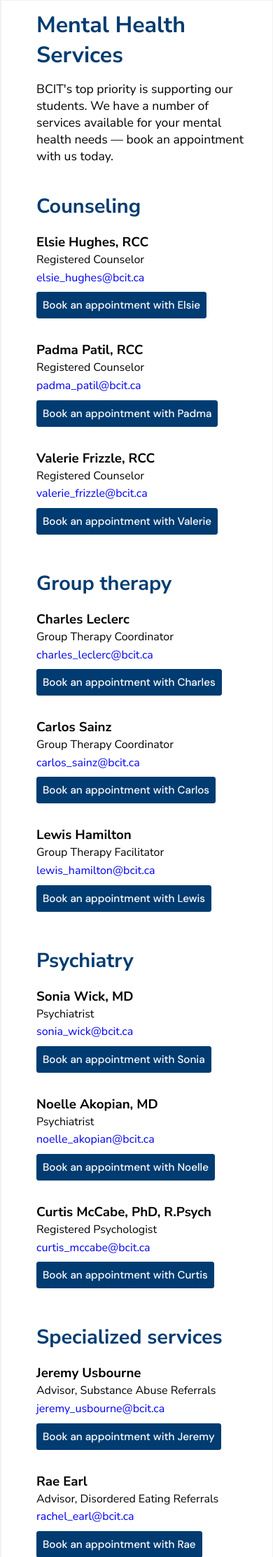
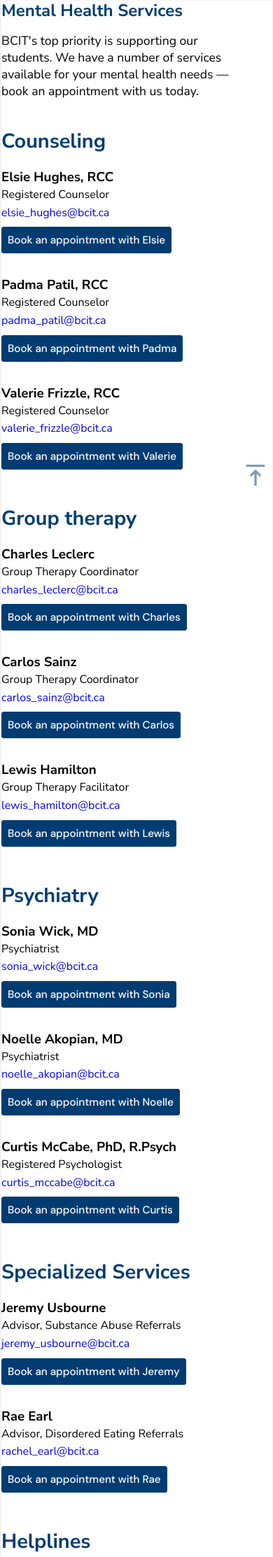
Before and after one commit to Gabe-CIT/TermProject, a Flask app: page / in a window 390 px wide. Shown: the part 140-2365 px from the top of the page at 70% size. Run offline with Flask 3, Linux system fonts and the light colour scheme; some libraries are stand-ins or nearby versions.

Commit message:
Made services screen responsiveness better and added js script back, did some color adjustment to index.

```diff
--- a/static/css/testservices.css
+++ b/static/css/testservices.css
@@ -1,6 +1,5 @@
-
-body {
-    min-width: 320px;
+* {
+    scroll-behavior: smooth;
 }
 
 /* to top button */
@@ -22,13 +21,8 @@ body {
     color: var(--bcit-blue) !important;
 }
 
-.to-top:hover p {
-    display: block;
-}
-
 .to-top svg {
     fill: var(--bcit-blue);
-    margin-right: 40px;
 }
 
 .to-top:hover {
@@ -42,15 +36,11 @@ body {
     grid-template-columns: 0.249fr 0.75fr;
     border: var(--grey-border);
     border-bottom: none;
-    min-width: 320px;
+    min-width: 555px;
 }
 
 .services-container ul {
     list-style: none;
-}
-
-.cat-list-container {
-    min-width: 235px;
 }
 
 .cat-list {
@@ -82,6 +72,10 @@ body {
     color: var(--bcit-blue);
 }
 
+.cat-list li span {
+    cursor: pointer;
+}
+
 .cat-list li span:hover {
     border-bottom: 2px solid var(--bcit-index-yellow);
 }
@@ -89,6 +83,7 @@ body {
 .service-cat {
     padding: 15px 20px 0 50px;
     border-left: var(--grey-border);
+    min-width: 350px;
 }
 
 .service-cat h1 {
@@ -104,13 +99,12 @@ body {
 .blurb p {
     font-weight: 500;
     font-size: 1.1rem;
-    min-width: 70%;
+    text-wrap: wrap;
 }
 
 .directory {
     margin-bottom: 50px;
     scroll-margin: var(--cont-top);
-    min-width: 320px;
 }
 
 .cat-name {
@@ -188,22 +182,31 @@ body {
         padding: 0;
     }
 
-    body {
-        width: 100%;
+    .site-footer {
+        min-width: 555px;
+    }
+
+    .cat-list li {
+        font-size: 1.0rem;
     }
 }
 
-@media screen and (max-width: 400px) {
+@media screen and (max-width: 420px) {
+    .to-top {
+        bottom: 5px;
+        right: 5px;
+    }
     .cat-list-container {
         display: none;
     }
 
-    .directory {
-        min-width: 300px;
+    .services-container,
+    .site-footer {
+        min-width: 345px;
     }
 
-    .to-top {
-        display: none;
+    .service-cat {
+        padding: 0;
     }
 }
 
--- a/templates/base.html
+++ b/templates/base.html
@@ -29,7 +29,7 @@
         </nav>
         <div class="sitenav">
         <div class="logo">
-            <a class="home" href="https://www.bcit.ca/" aria-label="bcit logo" role="navigation">
+            <a class="home" href="./testindex.html" aria-label="bcit logo" role="navigation">
                 <svg class="logo" viewBox="0 0 95 85" xmlns="https://www.w3.org/2000/svg"><path fill="#003c71" d="M0 0h84.8v84.8H0z"/><path fill="#fff" d="M8.6 56.4V27.2h7.2c6.7 0 9.7 2.2 9.7 7.6 0 3-1.3 5.1-3.8 6.2v.1c3.3 1.2 4.5 3.7 4.5 7 0 6.7-4.3 8.4-10 8.4H8.6v-.1zm7.4-17c2.5 0 4.7-.9 4.7-4.1 0-3.1-2.3-3.7-4.7-3.7h-2.7v7.8H16zm.5 12.7c3.4 0 4.8-1.2 4.8-4.3 0-3.2-1.6-4.5-4.8-4.5h-3.2v8.8h3.2zm30.9-5.2c-.9 6.5-3.6 9.9-8.9 9.9-7 0-9.3-5.7-9.3-15.1 0-8.4 2.4-14.8 9.3-14.8 5.6 0 7.8 3.5 8.6 9.4l-4.5.4c-.6-3.7-1.9-5.5-4-5.5-3 0-4.5 3.1-4.5 10.5 0 8.1 1.3 10.8 4.5 10.8 2.3 0 3.7-2.1 4.3-6.1l4.5.5zm4.1 9.5V27.2h4.8v29.2h-4.8zm14.8 0V31.6h-6v-4.4h16.8v4.4h-6v24.8h-4.8z"/><path fill="#003c71" d="M89.426 3.253c.462 0 .84-.13.84-.625 0-.478-.408-.566-.826-.566h-.64v1.19h.626zm.885 2.15l-.77-1.554H88.8v1.554h-.71V1.454h1.304c.973 0 1.572.333 1.572 1.16 0 .48-.248.858-.742 1.046l.899 1.743h-.812zM92.126 3.5c0-1.584-.99-2.86-2.716-2.86-1.743 0-2.744 1.276-2.744 2.86 0 1.627 1 2.862 2.744 2.862 1.727 0 2.716-1.235 2.716-2.862zM86 3.5C86 1.54 87.288 0 89.41 0c2.12 0 3.398 1.54 3.398 3.5 0 1.916-1.278 3.5-3.398 3.5C87.288 7 86 5.416 86 3.5z"/></svg>
             </a>
         </div>
--- a/templates/testindex.html
+++ b/templates/testindex.html
@@ -42,7 +42,7 @@ Home
             <li class="img img4" alt="Happy student drinking juice"></li>
             <ul class="showpoint booknow">
                 <li>As a source to help students cope in times of stress, we're always here for you whenever.</li>
-                <li>Schedule a consultation with any one of our health advisors today!</li>
+                <li>Schedule a consultation with one of our health advisors today!</li>
                 <div class="booking-btn">
                     <a class="book" href="../templates/services.html">
                         <span class="btn-text">Book an Appointment</span>
--- a/templates/testservices.html
+++ b/templates/testservices.html
@@ -11,25 +11,24 @@ Mental Health Services - BCIT
 {% block content %}
 <main>
     <div class="to-top">
-        <a href="#top">
         <svg xmlns="http://www.w3.org/2000/svg" height="40px" viewBox="0 -960 960 960" width="40px" fill="#e3e3e3"><path d="M160-760v-80h640v80H160Zm280 640v-408L336-424l-56-56 200-200 200 200-56 56-104-104v408h-80Z"/></svg>
-            <p>Back to Top</p>
-        </a>
     </div>
+    <section>
         <div class="services-container">
             <div class="cat-list-container">
                 <ul class="cat-list">
-                <li class="cat"><a href="#counseling"><span>Counseling</span></a></li>
-                <li class="cat"><a href="#therapy"><span>Group Therapy</span></a></li>
-                <li class="cat"><a href="#psychiatry"><span>Psychiatry</span></a></li>
-                <li class="cat"><a href="#specialized"><span>Specialized Services</span></a></li>
-                <li class="cat"><a href="#helplines"><span>Helplines</span></a></li>
+                    <li><span class="cat">Counseling</span></li>
+                    <li><span class="cat">Group Therapy</span></li>
+                    <li><span class="cat">Psychiatry</span></li>
+                    <li><span class="cat">Specialized Services</span></li>
+                    <li><span class="cat">Helplines</span></li>
                 </ul>
             </div>
             <div class="service-cat">
                 <div class="blurb">
                     <h1>Mental Health Services</h1>
-                <p>BCIT's top priority is supporting our students. We have a number of services available for your mental health needs — book an appointment with us today.</p>
+                    <p>
+                        BCIT's top priority is supporting our students. We have a number of services available for your mental health needs — book an appointment with us today.</p>
                 </div>
                 <div class="directory counseling" id="counseling">
                     <h2 class="cat-name">Counseling</h2>
@@ -128,7 +127,7 @@ Mental Health Services - BCIT
                     </ul>
                 </div>
                 <div class="directory specialized-services" id="specialized">
-                <h2 class="cat-name">Specialized services</h2>
+                    <h2 class="cat-name">Specialized Services</h2>
                     <ul class="advisor-list">
                         <li>
                             <div class="advisor">
@@ -181,5 +180,29 @@ Mental Health Services - BCIT
                 </div>
             </div>
         </div>
+    </section>
+    <script>
+        const catCol = document.getElementsByClassName("cat");
+        const cats = Array.from(catCol);
+        const dirs = document.getElementsByClassName("directory");
+        const catList = document.querySelectorAll(".cat");
+        console.log(catList)
+
+        function clickScroll(eventObj) {
+            let clicked = eventObj.target;
+            let i = cats.indexOf(clicked);
+            dirs[i].scrollIntoView(true);
+        }
+
+        for (let i = 0; i < catList.length; i++) {
+            catList[i].addEventListener("click", clickScroll);
+        }
+
+        const toTop = document.querySelector(".to-top");
+
+        toTop.addEventListener("click", function () {
+            window.scrollTo(0, 0);
+        });
+    </script>
 </main>
 {% endblock %}
```
Also changed, not shown: static/css/testindex.css (+6 -3 lines). Lines whose indentation alone changed are shown as unchanged.
